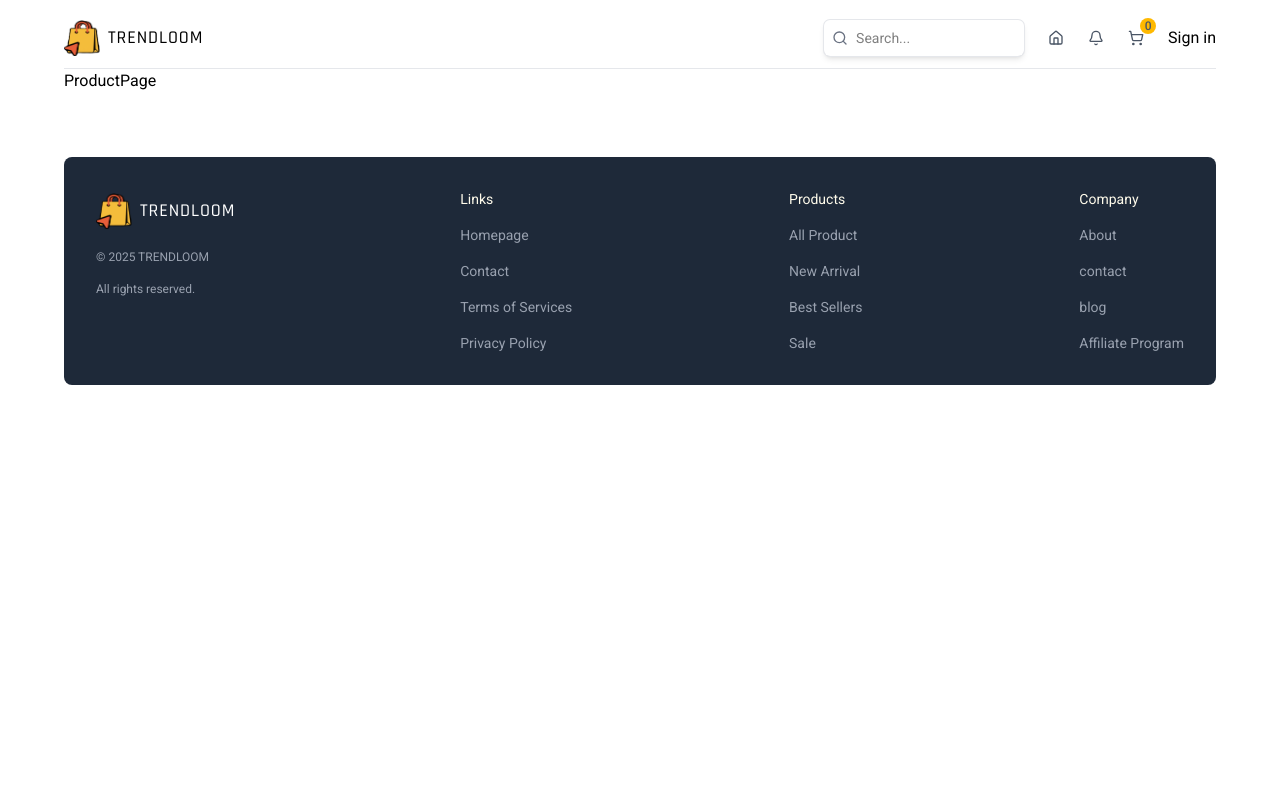
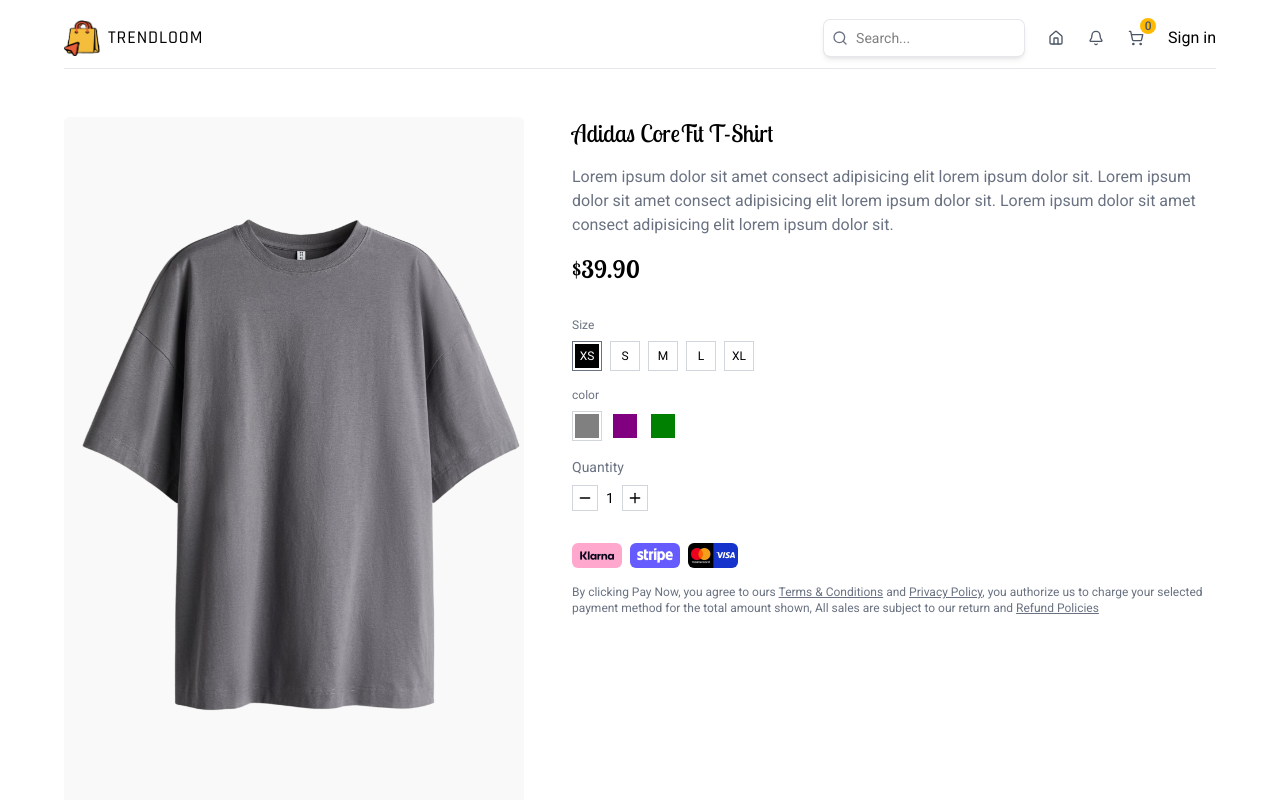
Before and after one commit to RahulSingh-64bit/E-commerce-App, a Next.js app: page /products/1 in a window 1280 px wide. Shown: the top 800 px of the page. Built offline with nearby package versions, Linux system fonts and the light colour scheme.

Commit message:
add product interaction component

```diff
--- a/src/app/products/[id]/page.tsx
+++ b/src/app/products/[id]/page.tsx
@@ -1,7 +1,99 @@
-const ProductPage = () => {
+import ProductInteraction from "@/components/ProductInteraction";
+import { ProductType } from "@/types";
+import Image from "next/image";
+
+//TEMPORARY
+const product: ProductType = {
+  id: 1,
+  name: "Adidas CoreFit T-Shirt",
+  shortDescription:
+    "Lorem ipsum dolor sit amet consect adipisicing elit lorem ipsum dolor sit.",
+  description:
+    "Lorem ipsum dolor sit amet consect adipisicing elit lorem ipsum dolor sit. Lorem ipsum dolor sit amet consect adipisicing elit lorem ipsum dolor sit. Lorem ipsum dolor sit amet consect adipisicing elit lorem ipsum dolor sit.",
+  price: 39.9,
+  sizes: ["xs","s", "m", "l", "xl" ],
+  colors: ["gray", "purple", "green"],
+  images: {
+    gray: "/products/1g.png",
+    purple: "/products/1p.png",
+    green: "/products/1gr.png",
+  },
+};
+
+const ProductPage = async ({
+  params,
+  searchParams,
+}: {
+  params: Promise<{ id: string }>;
+  searchParams: Promise<{ color: string; size: string }>;
+}) => {
+  const { size, color } = await searchParams;
+  const selectedSize = size || (product.sizes[0] as string);
+  const selectedColor = color || (product.colors[0] as string);
   return (
-    <div className="">ProductPage</div>
-  )
-}
+    <div className="flex flex-col gap-4 lg:flex-row md:gap-12 mt-12">
+      {/* IMAGE */}
+      <div className="w-full lg:w-5/12 relative aspect-[2/3]">
+        <Image
+          src={product.images[selectedColor]}
+          alt={product.name}
+          fill
+          className=" object-contain rounded-md"
+        />
+      </div>
+      {/* DETAILS */}
+      <div className="w-full lg:w-7/12 flex flex-col gap-4">
+        <h1 className="text-2xl font-medium">{product.name}</h1>
+        <p className="text-gray-500">{product.description}</p>
+        <h2 className="text-2xl font-semibold">${product.price.toFixed(2)}</h2>
+        <ProductInteraction
+          product={product}
+          selectedSize={selectedSize}
+          selectedColor={selectedColor}
+        />
+        {/* CARD INFO */}
+        <div className="flex items-center gap-2 mt-4">
+          <Image
+            src="/klarna.png"
+            alt="klarna"
+            width={50}
+            height={25}
+            className="rounded-md"
+          />
+          <Image
+            src="/stripe.png"
+            alt="stripe"
+            width={50}
+            height={25}
+            className="rounded-md"
+          />
+          <Image
+            src="/cards.png"
+            alt="cards"
+            width={50}
+            height={25}
+            className="rounded-md"
+          />
+        </div>
 
-export default ProductPage
+        <p className="text-gray-500 text-xs">
+          By clicking Pay Now, you agree to ours{" "}
+          <span className="underline hover:text-black cursor-pointer">
+            Terms & Conditions
+          </span>{" "}
+          and{" "}
+          <span className=" underline hover:text-black cursor-pointer">
+            Privacy Policy
+          </span>
+          , you authorize us to charge your selected payment method for the
+          total amount shown, All sales are subject to our return and {""}
+          <span className="underline hover:text-black cursor-pointer">
+            Refund Policies
+          </span>
+        </p>
+      </div>
+    </div>
+  );
+};
+
+export default ProductPage;
--- a/src/components/ProductCard.tsx
+++ b/src/components/ProductCard.tsx
@@ -39,7 +39,7 @@ const handleAddToCart = ()=>{
   return (
     <div className="shadow-lg rounded-lg overflow-hidden">
       {/* IMAGE */}
-      <Link href={`/product/${product.id}`}>
+      <Link href={`/products/${product.id}`}>
         <div className="relative aspect-[2/3]">
           <Image
             src={product.images[productTypes.color]}
--- /dev/null
+++ b/src/components/ProductInteraction.tsx
@@ -0,0 +1,111 @@
+"use client";
+
+import { ProductType } from "@/types";
+import { Minus, Plus } from "lucide-react";
+import { usePathname, useRouter, useSearchParams } from "next/navigation";
+import { useState } from "react";
+
+const ProductInteraction = ({
+  product,
+  selectedColor,
+  selectedSize,
+}: {
+  product: ProductType;
+  selectedColor: string;
+  selectedSize: string;
+}) => {
+
+  const router = useRouter();
+    const pathname = usePathname();
+    const searchParams = useSearchParams();
+    const [quantity, setQuantity]= useState(1);
+
+  const handleTypeChange = (type:string, value:string)=>{
+    const params = new URLSearchParams(searchParams.toString())
+    params.set(type,value)
+    router.push(`${pathname}?${params.toString()}`, {scroll:false});
+
+  }
+
+  const handleQuantityChange = (type:"increment" | "decrement")=>{
+    if (type == "increment") {
+      setQuantity((prev)=>prev+1)
+    }else{
+      if(quantity > 1){
+        setQuantity((prev)=>prev-1)
+      }
+
+    }
+
+  }
+
+  return (
+    <div className="flex flex-col gap-4 mt-4">
+      {/* SIZE */}
+      <div className="flex flex-col gap-2 text-xs">
+        <span className="text-gray-500">Size</span>
+        <div className="flex gap-2 items-center">
+          {product.sizes.map((size) => (
+            <div
+              className={`cursor-pointer border-1 p-[2px] ${
+                selectedSize === size ? "border-gray-500" : "border-gray-300"
+              }`}
+              key={size}
+              onClick={()=>handleTypeChange("size",size)}
+            >
+              <div
+                className={`w-6 h-6 flex items-center justify-center ${
+                  selectedSize === size
+                    ? "bg-black text-white"
+                    : "bg-white text-black"
+                }`}
+              >
+                {size.toUpperCase()}
+              </div>
+            </div>
+          ))}
+        </div>
+      </div>
+
+      {/* COLOR */}
+      <div className="flex flex-col gap-2 text-sm">
+        <div className="flex flex-col gap-2 text-xs">
+        <span className="text-gray-500">color</span>
+        <div className="flex gap-2 items-center">
+          {product.colors.map((color) => (
+            <div
+              className={`cursor-pointer border-1 p-[2px] ${
+                selectedColor === color ? "border-gray-300" : "border-white"
+              }`}
+              key={color}
+              onClick={()=>handleTypeChange("color",color)}
+            >
+              <div className={`w-6 h-6`} style={{backgroundColor: color} }/>
+
+
+            </div>
+          ))}
+        </div>
+      </div>
+      </div>
+
+      {/* QUANTITY */}
+      <div className="flex flex-col gap-2 text-sm">
+        <span className="text-gray-500">Quantity</span>
+        <div className="flex items-center gap-2">
+          <button className="cursor-pointer border-1 border-gray-300 p-1" onClick={()=>handleQuantityChange("decrement")}>
+            <Minus className="w-4 h-4"/>
+          </button>
+
+          <span>{quantity}</span>
+
+          <button className="cursor-pointer border-1 border-gray-300 p-1" onClick={()=>handleQuantityChange("increment")}>
+            <Plus className="w-4 h-4"/>
+          </button>
+        </div>
+      </div>
+    </div>
+  );
+};
+
+export default ProductInteraction;
```
